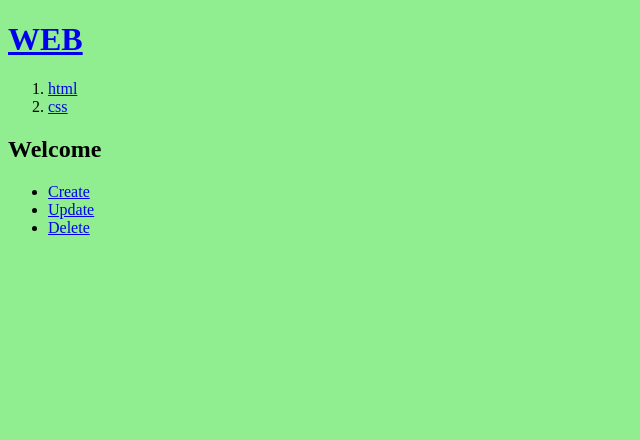
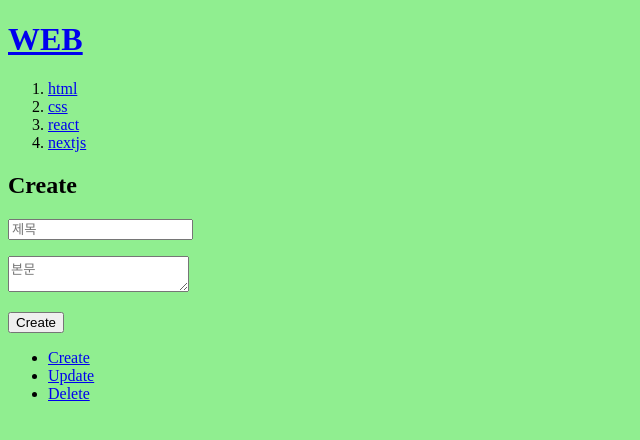
Before and after one commit to siu2388/elice_AI7, a Next.js app in the folder 06-react/0403next/: page /create in a window 1280 px wide. Shown: the top 440 px of the page, without its empty margins (0-640 px from the left). Built offline with nearby package versions, Linux system fonts and the light colour scheme; data requests are answered from the project's data file.

Commit message:
create.js 구현

```diff
--- a/06-react/0403next/db.json
+++ b/06-react/0403next/db.json
@@ -9,6 +9,16 @@
       "id": 2,
       "title": "css",
       "body": "css is ..."
+    },
+    {
+      "title": "react",
+      "body": "react is...",
+      "id": 3
+    },
+    {
+      "title": "nextjs",
+      "body": "next is ...",
+      "id": 4
     }
   ]
 }
--- a/06-react/0403next/pages/create.js
+++ b/06-react/0403next/pages/create.js
@@ -1,9 +1,49 @@
+import { useRouter } from "next/router";
 import Layout from "../components/layout";
 
 export default function Create() {
+  const router = useRouter();
+  const handler = (event) => {
+    event.preventDefault();
+    console.log(event.target.title.value);
+    const title = event.target.title.value;
+    const body = event.target.body.value;
+    //title, body 값을 json으로 바꾼뒤  localhost:9999/topics로 post메소드로 서버로 전송해야함
+    const data = {
+      title: title,
+      body: body,
+    };
+
+    fetch("http://localhost:9999/topics", {
+      method: "POST",
+      headers: {
+        "Content-Type": "application/json",
+      },
+      body: JSON.stringify(data),
+    })
+      .then((response) => response.json())
+      .then((result) => {
+        console.log("Success:", result);
+        //쓴 글 확인하기
+        const last_id = result.id;
+        // /read/last_id로 이동시키면(redirect) 쓴 글을 읽을 수 있음
+        router.push("/read/" + last_id);
+      });
+  };
   return (
     <>
-      <h2>Welcome</h2>
+      <form onSubmit={handler}>
+        <h2>Create</h2>
+        <p>
+          <input type="text" name="title" placeholder="제목" />
+        </p>
+        <p>
+          <textarea name="body" placeholder="본문"></textarea>
+        </p>
+        <p>
+          <input type="submit" value="Create" />
+        </p>
+      </form>
     </>
   );
 }
```
